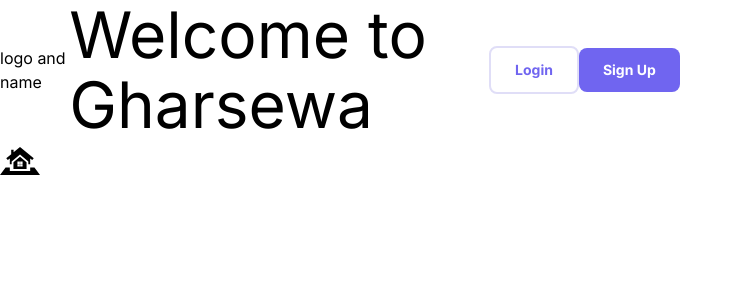
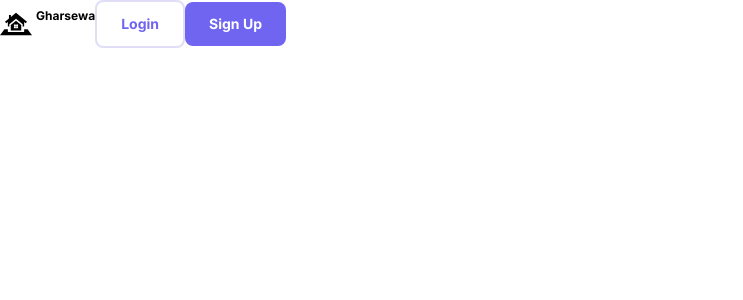
Before and after one commit to apsarabishwokarma/Gharsewa-RealEstate, a Next.js app: page / in a window 1280 px wide. Shown: the top 300 px of the page, without its empty margins (0-743 px from the left). Built offline with nearby package versions, Linux system fonts and the light colour scheme.

Commit message:
feat :header data

```diff
--- a/components/layout/header/index.tsx
+++ b/components/layout/header/index.tsx
@@ -8,12 +8,16 @@ export default function Header() {
     <>
       <main className="container mx-auto">
         <div className="flex items-center">
-          <div>logo and name</div>
-          <Text variant="h1">Welcome to Gharsewa</Text>
+          <div className="flex gap-1">
+            <Icons.logo />
+            <Text variant="xl" className="font-bold">
+              Gharsewa
+            </Text>
+          </div>
+
           <NavBar />
           <UserNavBar />
         </div>
-        <Icons.logo />
       </main>
     </>
   );
--- a/components/ui/icon.tsx
+++ b/components/ui/icon.tsx
@@ -32,11 +32,9 @@ export const Icons = {
   logo: (props: IconProps) => (
     <svg
       fill="#000000"
-      version="1.1"
-      id="Capa_1"
       xmlns="http://www.w3.org/2000/svg"
-      width="40px"
-      height="40px"
+      width="32px"
+      height="32px"
       viewBox="0 0 674.01 674.01"
     >
       <path d="M226.677,357.751v83.477v28.181v3.389h220.656v-3.057v-28.513v-83.145l-110.328-91.386L226.677,357.751z M334.344,428.933 h-40.875v-38.217h40.875V428.933z M334.344,385.731h-40.875v-38.217h40.875V385.731z M339.66,347.515h40.874v38.217H339.66 V347.515z M339.66,390.716h40.874v38.217H339.66V390.716z"></path>
```
Also changed, not shown: data/navigation-data.ts (added, +18 -0 lines).
